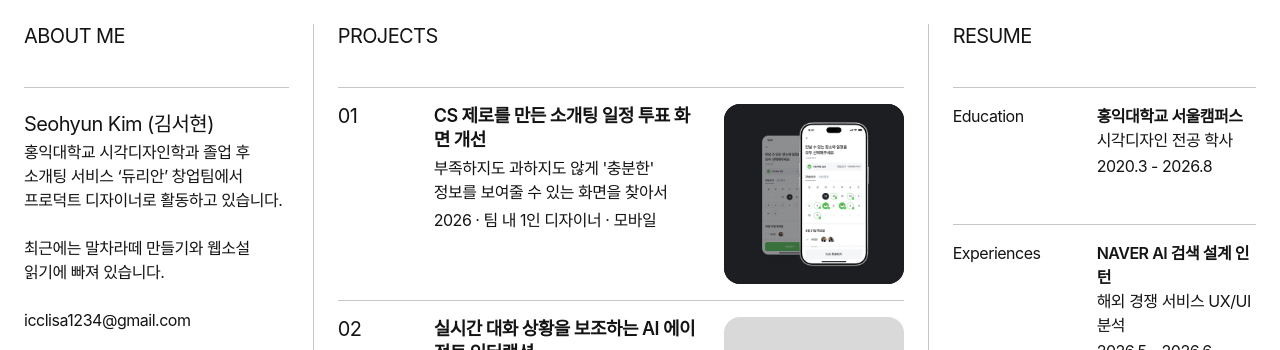
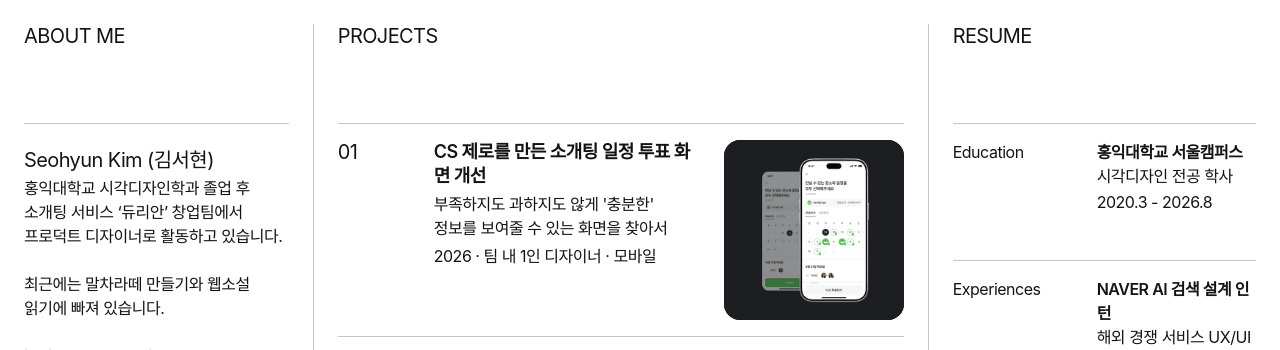
Before and after one commit to shmono/portfolio, a plain HTML site: page index.html in a window 1280 px wide. Shown: the top 350 px of the page. Drawn offline with Linux system fonts and the light colour scheme; a web font is replaced by a local one.

```diff
--- a/index.html
+++ b/index.html
@@ -5,7 +5,7 @@
   <meta name="viewport" content="width=device-width, initial-scale=1.0">
   <meta name="robots" content="noindex, nofollow">
   <title>Seohyun Kim | UX/UI Designer</title>
-  <link rel="stylesheet" href="style.css?v=20261113-1">
+  <link rel="stylesheet" href="style.css?v=20261113-2">
   <script src="script.js?v=20261113-3" defer></script>
 </head>
 <body>
--- a/style.css
+++ b/style.css
@@ -19,7 +19,7 @@
     타이틀(ABOUT ME / PROJECTS / RESUME)과 그 아래 가로선 사이 간격 조절
     숫자를 크게 하면 간격이 넓어지고, 작게 하면 좁아져요. (예: 168px → 200px)
   */
-  --header-line-gap: 64px;
+  --header-line-gap: 100px;
 
   /* 반응형 전환 전후에도 타이틀 아래 가로선 위치를 동일하게 유지 */
   --header-line-gap-mobile: 64px;
```
Also changed, not shown: project.html (+1 -1 lines).
